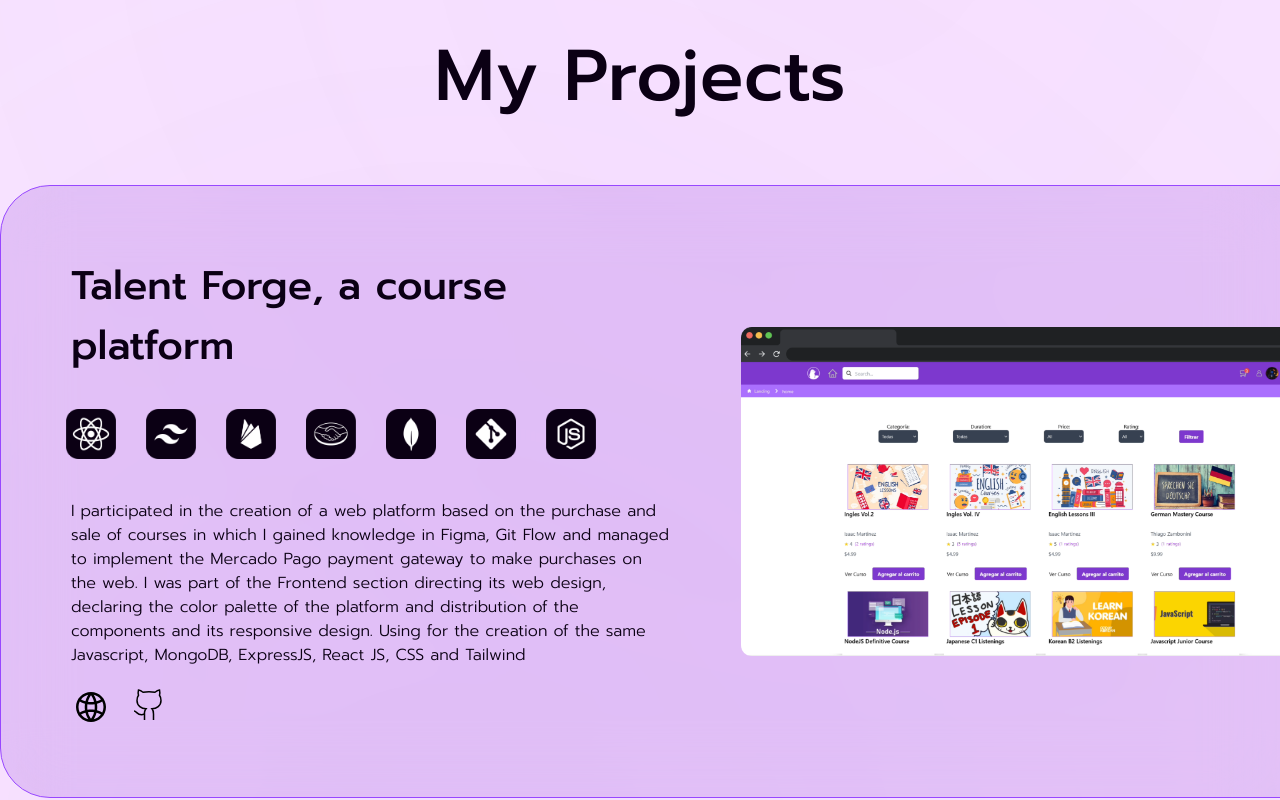
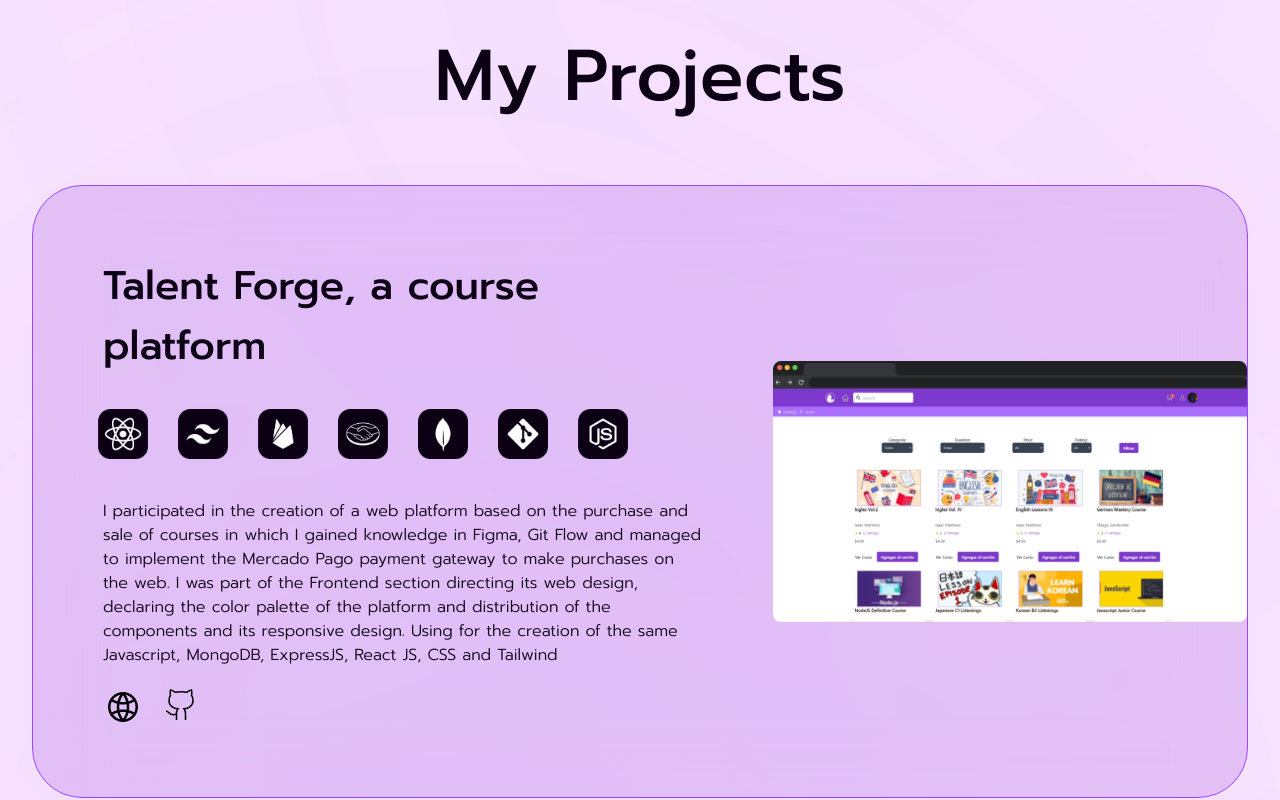
Before and after one commit to ERehbani/Portfolio-ERehbani, a Next.js app: page /projects in a window 1280 px wide. Shown: the top 800 px of the page. Built offline with nearby package versions, Linux system fonts and the light colour scheme.

Commit message:
ultimos detalles light | dark

```diff
--- a/src/app/projects/globals.css
+++ b/src/app/projects/globals.css
@@ -2,7 +2,7 @@
 .square-show-phone,
 .square-show2 {
     margin: 40px auto;
-    width: 1353px;
+    width: 95%;
     border-radius: 50px;
     display: flex;
     transition-duration: .3s;
@@ -42,7 +42,7 @@
 
 [data-theme="dark"] .square-show-phone {
     margin: 40px auto;
-    width: 1353px;
+    width: 95%;
     height: 500px;
     border-radius: 50px;
     background: rgba(217, 217, 217, 0.05);
```
